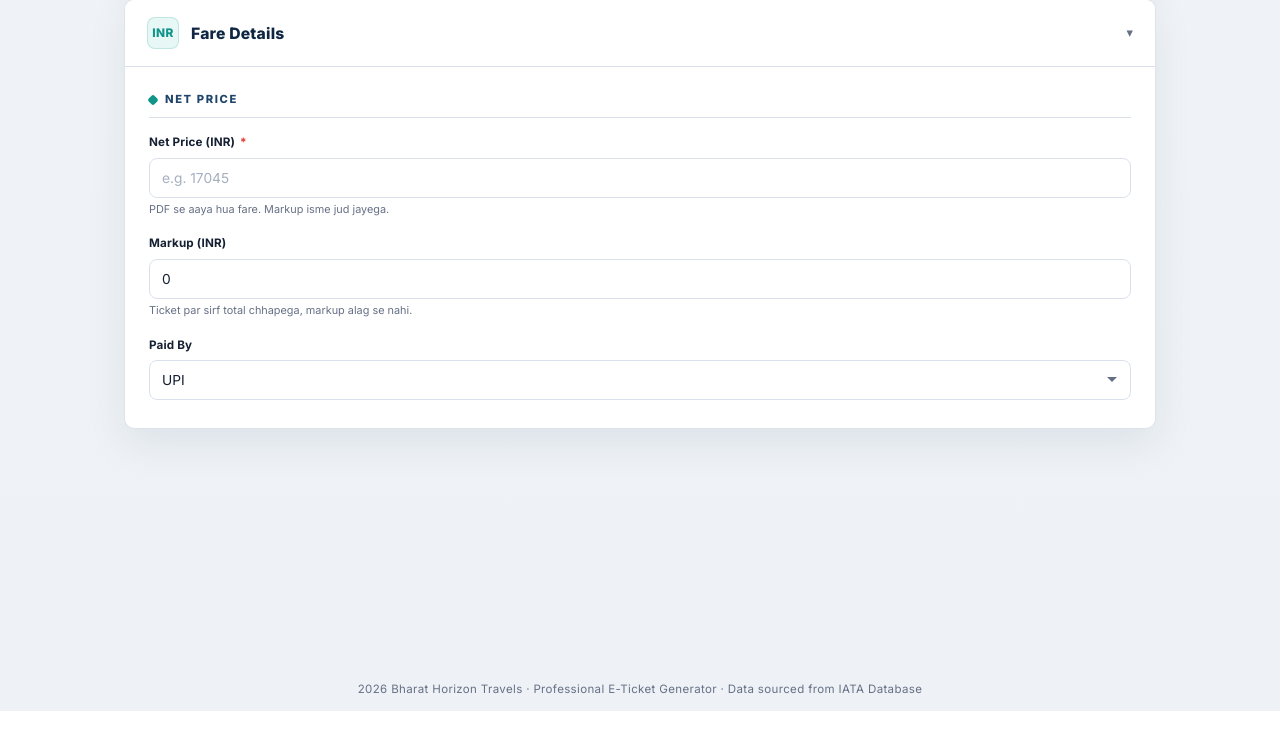
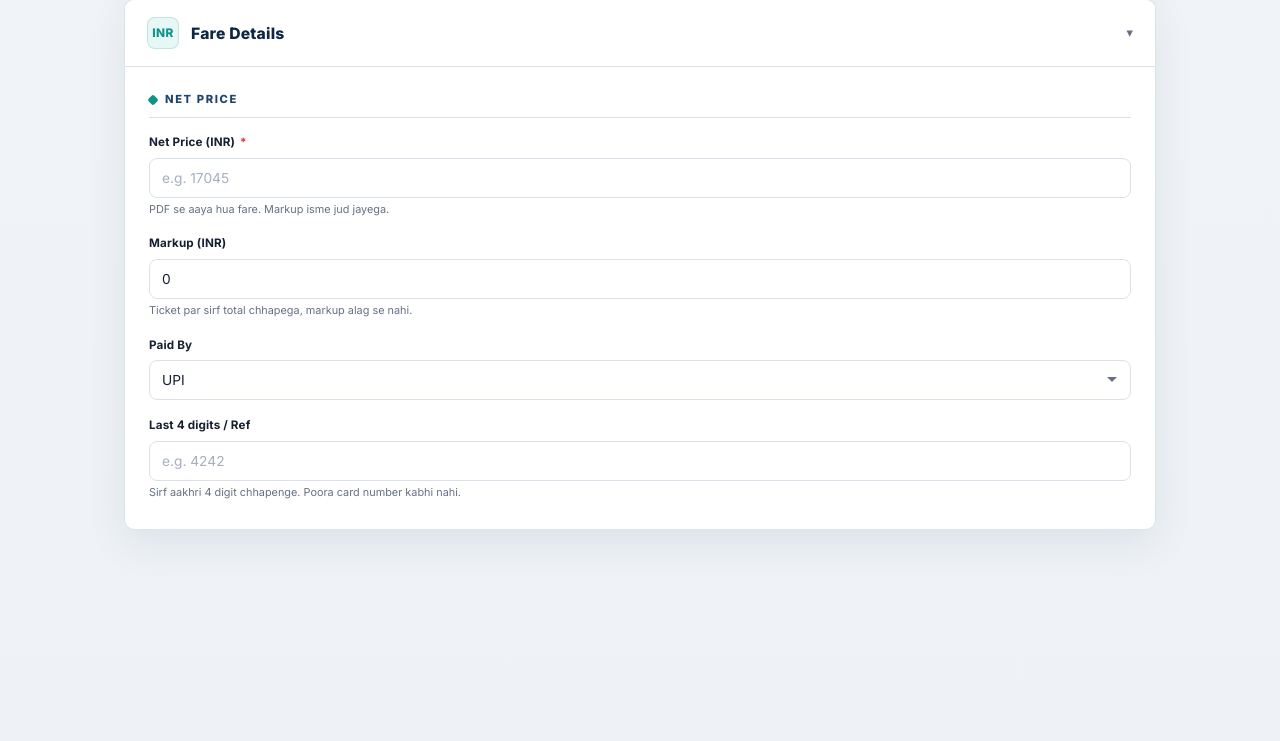
Before and after one commit to vmankit/Ticket, a Flask app: page / in a window 1280 px wide. Shown: the part 3641-4382 px from the top of the page. Before the commit the page ends 4352 px from the top, so only its background shows below. Run offline with Flask 3, Linux system fonts and the light colour scheme; some libraries are stand-ins or nearby versions.

Commit message:
feat(ticket): name the card or reference the payment was made against
"Paid by Card" does not tell the traveller which card, so the line now takes
a reference: "Paid by Card ending 4242", or "ref" for anything that is not a
card.

Only the last four digits ever reach the ticket. The field is cut down to four
server-side rather than trusted from the form, so pasting a full card number
in cannot put one on a document that gets emailed around - verified by
submitting a full number and confirming only the last four appear.

Co-Authored-By: Claude Opus 5 <noreply@anthropic.com>

```diff
--- a/app.py
+++ b/app.py
@@ -2156,6 +2156,13 @@ def generate_ticket():
     payment_method = request.form.get("payment_method", "").strip() or "UPI"
     if payment_method.upper() == "NONE":
         payment_method = ""
+    # Only ever the last four digits reach the ticket. A full card number is
+    # cut down to four here rather than trusted from the form, so pasting one
+    # in cannot put it on a document that gets emailed around.
+    pay_ref = re.sub(r"\D", "", request.form.get("payment_ref", ""))[-4:]
+    if payment_method and pay_ref:
+        noun = "ending" if payment_method.lower() in ("card", "credit card", "debit card") else "ref"
+        payment_method = f"{payment_method} {noun} {pay_ref}"
 
     # The issue stamp defaults to now, but a ticket is sometimes written up
     # after the fact and has to carry the time it was actually issued.
--- a/templates/index.html
+++ b/templates/index.html
@@ -535,6 +535,11 @@ Example:
                                 <option value="Cheque">Cheque</option>
                                 <option value="NONE">Don't show</option>
                             </select>
+                        </div>
+                        <div class="form-group">
+                            <label>Last 4 digits / Ref</label>
+                            <input type="text" name="payment_ref" inputmode="numeric" maxlength="4" placeholder="e.g. 4242">
+                            <div class="helper">Sirf aakhri 4 digit chhapenge. Poora card number kabhi nahi.</div>
                         </div>
                     </div>
                 </div>
```
